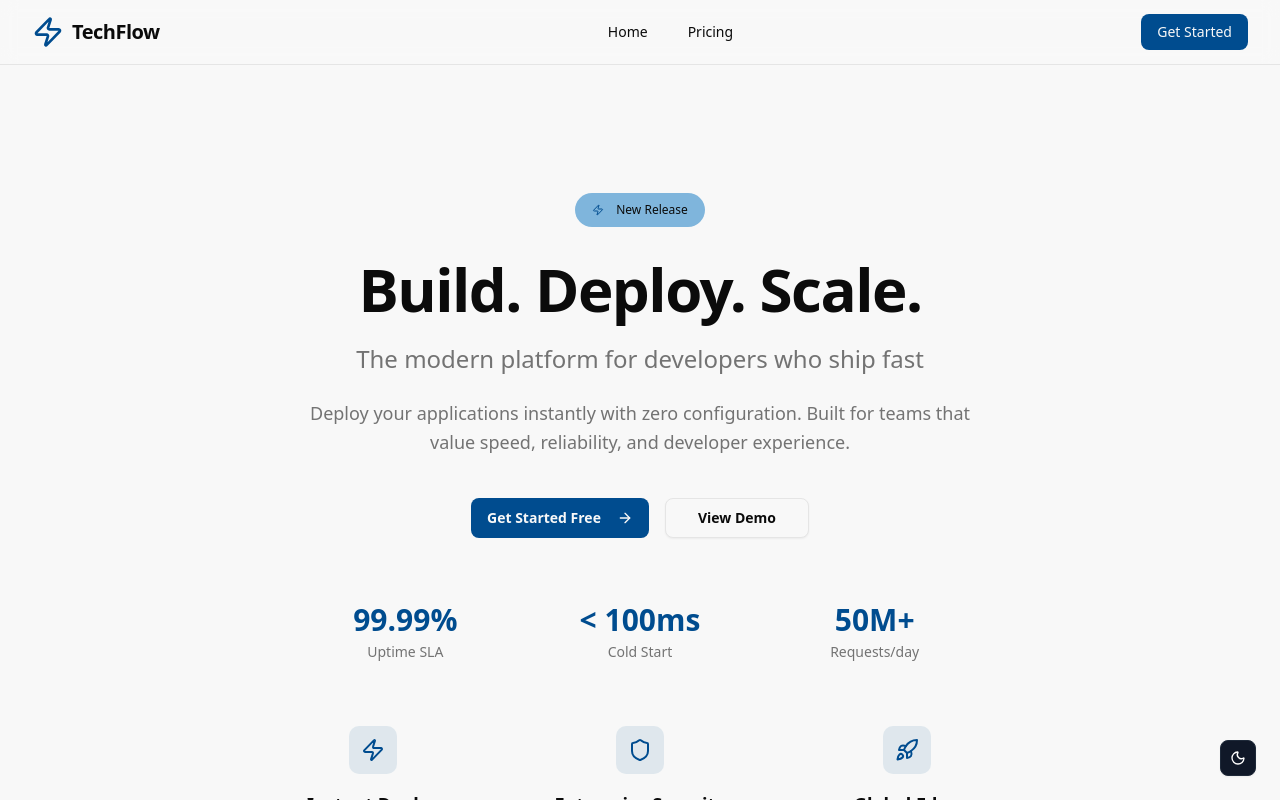
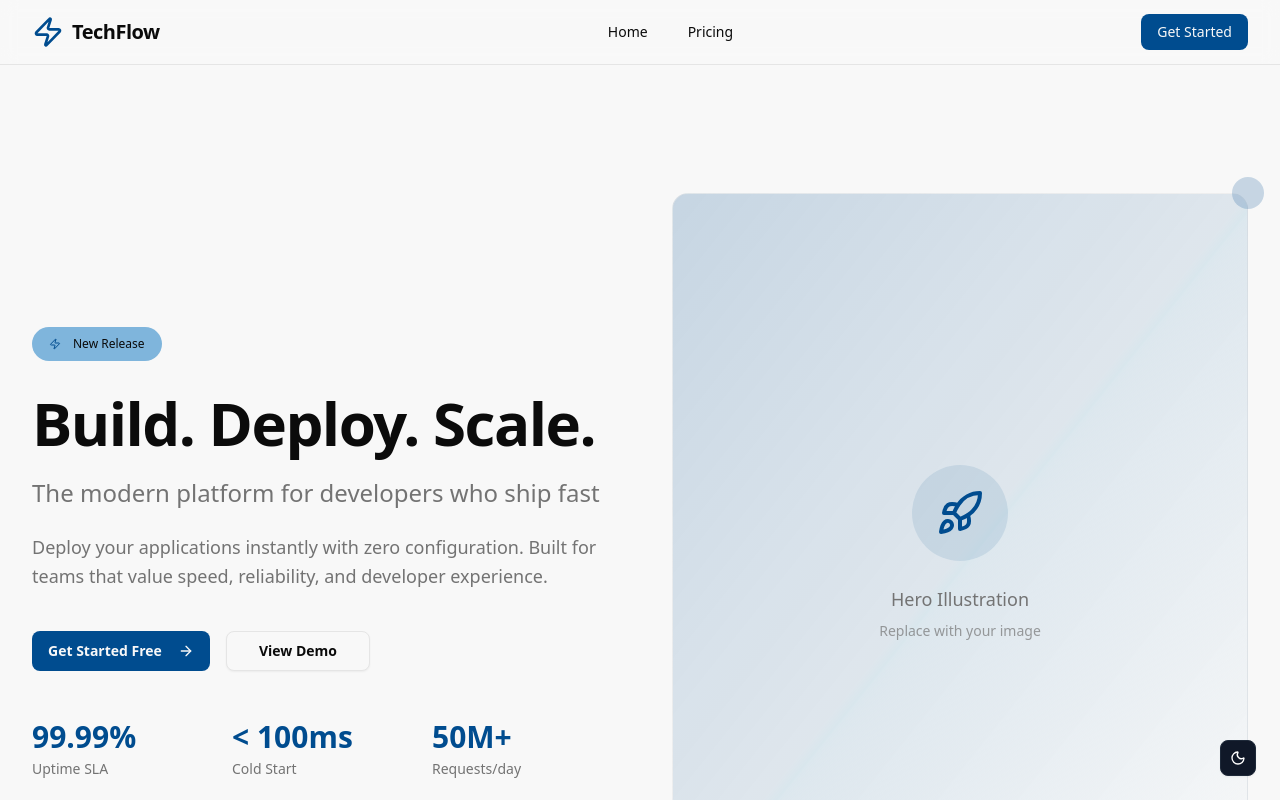
Before and after one commit to app-drongo/ai-website-test-site-237232-ykj, a Next.js app: page / in a window 1280 px wide. Shown: the top 800 px of the page. Built offline with nearby package versions, Linux system fonts and the light colour scheme.

Commit message:
✨ Update: Converting the hero section from a centered layout to a split layout with content on the left and image on the right

```diff
--- a/src/components/sections/home/Hero.tsx
+++ b/src/components/sections/home/Hero.tsx
@@ -50,7 +50,9 @@ export default function Hero(props: HeroProps) {
   return (
     <section id="hero" className="bg-background text-foreground py-20 lg:py-32">
       <div className="container mx-auto px-4 sm:px-6 lg:px-8">
-        <div className="max-w-4xl mx-auto text-center">
+        <div className="grid grid-cols-1 lg:grid-cols-2 gap-12 lg:gap-16 items-center">
+          {/* Left Column - Main Content */}
+          <div className="order-1 lg:order-1">
             {/* Badge */}
             <div
               className={`mb-8 transition-all duration-700 ${isVisible ? 'opacity-100 translate-y-0' : 'opacity-0 translate-y-4'}`}
@@ -83,16 +85,16 @@ export default function Hero(props: HeroProps) {
             <div
               className={`mb-10 transition-all duration-700 delay-300 ${isVisible ? 'opacity-100 translate-y-0' : 'opacity-0 translate-y-4'}`}
             >
-            <p className="text-lg text-muted-foreground max-w-2xl mx-auto leading-relaxed">
+              <p className="text-lg text-muted-foreground leading-relaxed">
                 <span data-editable="description">{config.description}</span>
               </p>
             </div>
 
             {/* CTA Buttons */}
             <div
-            className={`mb-16 transition-all duration-700 delay-400 ${isVisible ? 'opacity-100 translate-y-0' : 'opacity-0 translate-y-4'}`}
+              className={`mb-12 transition-all duration-700 delay-400 ${isVisible ? 'opacity-100 translate-y-0' : 'opacity-0 translate-y-4'}`}
             >
-            <div className="flex flex-col sm:flex-row gap-4 justify-center items-center">
+              <div className="flex flex-col sm:flex-row gap-4">
                 <Button
                   size="lg"
                   onClick={handlePrimaryClick}
@@ -119,11 +121,11 @@ export default function Hero(props: HeroProps) {
 
             {/* Stats */}
             <div
-            className={`mb-16 transition-all duration-700 delay-500 ${isVisible ? 'opacity-100 translate-y-0' : 'opacity-0 translate-y-4'}`}
+              className={`transition-all duration-700 delay-500 ${isVisible ? 'opacity-100 translate-y-0' : 'opacity-0 translate-y-4'}`}
             >
-            <div className="grid grid-cols-1 sm:grid-cols-3 gap-8 max-w-2xl mx-auto">
+              <div className="grid grid-cols-3 gap-6">
                 {config.stats.map((stat, idx) => (
-                <div key={idx} className="text-center">
+                  <div key={idx} className="text-left">
                     <div className="text-2xl sm:text-3xl font-bold text-primary mb-1">
                       <span data-editable={`stats[${idx}].value`}>{stat.value}</span>
                     </div>
@@ -134,12 +136,38 @@ export default function Hero(props: HeroProps) {
                 ))}
               </div>
             </div>
+          </div>
 
-          {/* Features */}
+          {/* Right Column - Image */}
+          <div className="order-2 lg:order-2">
             <div
-            className={`transition-all duration-700 delay-600 ${isVisible ? 'opacity-100 translate-y-0' : 'opacity-0 translate-y-4'}`}
+              className={`transition-all duration-700 delay-300 ${isVisible ? 'opacity-100 translate-x-0' : 'opacity-0 translate-x-8'}`}
             >
-            <div className="grid grid-cols-1 md:grid-cols-3 gap-8 max-w-3xl mx-auto">
+              <div className="relative">
+                {/* Placeholder Image */}
+                <div className="aspect-square lg:aspect-[4/5] bg-gradient-to-br from-primary/20 via-primary/10 to-background rounded-2xl border border-border/50 flex items-center justify-center">
+                  <div className="text-center p-8">
+                    <div className="w-24 h-24 mx-auto mb-6 bg-primary/10 rounded-full flex items-center justify-center">
+                      <Rocket className="h-12 w-12 text-primary" />
+                    </div>
+                    <p className="text-muted-foreground text-lg font-medium">Hero Illustration</p>
+                    <p className="text-muted-foreground/70 text-sm mt-2">Replace with your image</p>
+                  </div>
+                </div>
+
+                {/* Decorative Elements */}
+                <div className="absolute -top-4 -right-4 w-8 h-8 bg-primary/20 rounded-full"></div>
+                <div className="absolute -bottom-4 -left-4 w-6 h-6 bg-primary/30 rounded-full"></div>
+              </div>
+            </div>
+          </div>
+        </div>
+
+        {/* Features - Full Width Below */}
+        <div
+          className={`mt-20 lg:mt-24 transition-all duration-700 delay-600 ${isVisible ? 'opacity-100 translate-y-0' : 'opacity-0 translate-y-4'}`}
+        >
+          <div className="grid grid-cols-1 md:grid-cols-3 gap-8 max-w-4xl mx-auto">
             {config.features.map((feature, idx) => (
               <div key={idx} className="text-center group">
                 <div className="mb-4 flex justify-center">
@@ -153,16 +181,13 @@ export default function Hero(props: HeroProps) {
                   <span data-editable={`features[${idx}].title`}>{feature.title}</span>
                 </h3>
                 <p className="text-muted-foreground">
-                    <span data-editable={`features[${idx}].description`}>
-                      {feature.description}
-                    </span>
+                  <span data-editable={`features[${idx}].description`}>{feature.description}</span>
                 </p>
               </div>
             ))}
           </div>
         </div>
       </div>
-      </div>
     </section>
   );
 }
```
Lines whose indentation alone changed are shown as unchanged.
